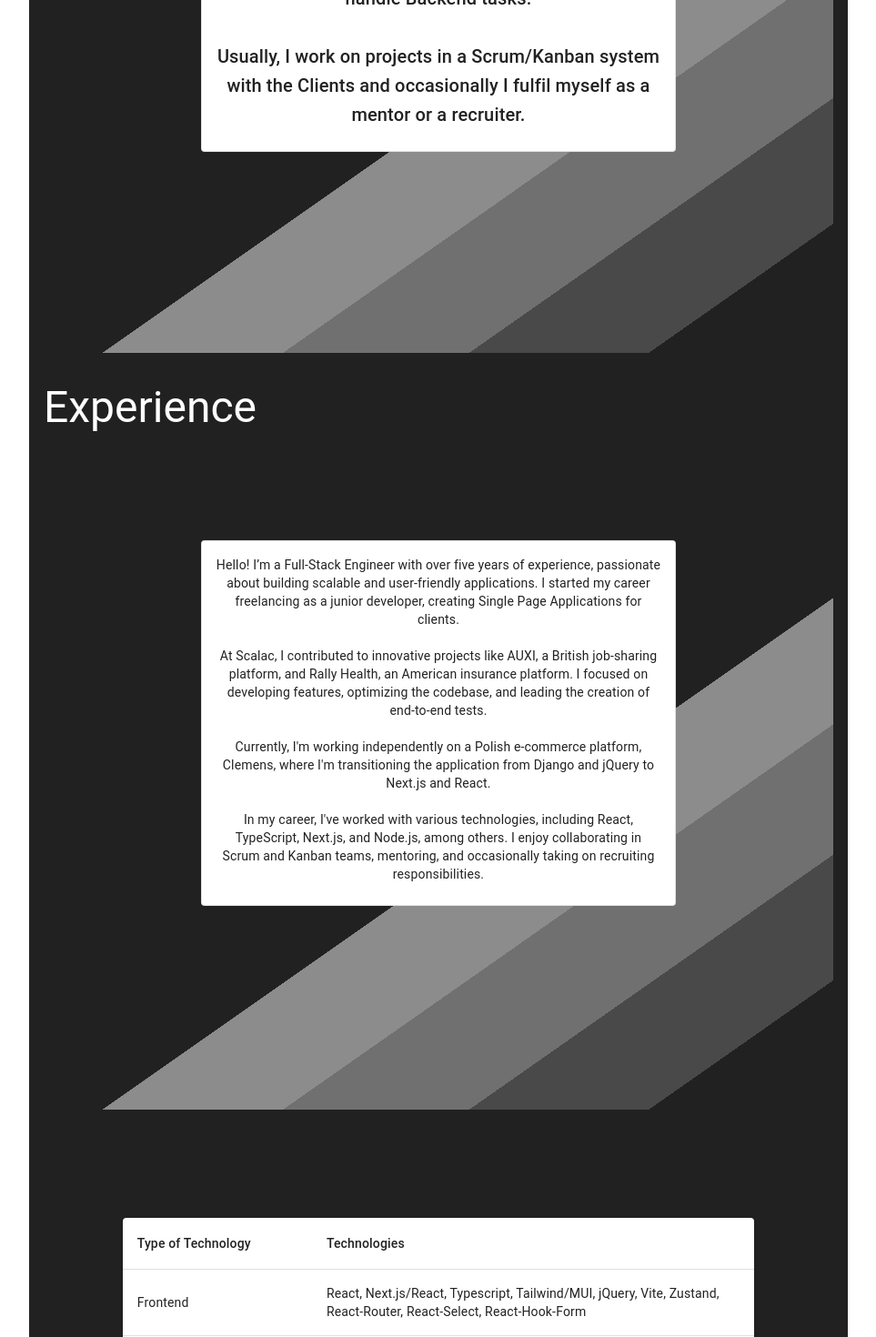
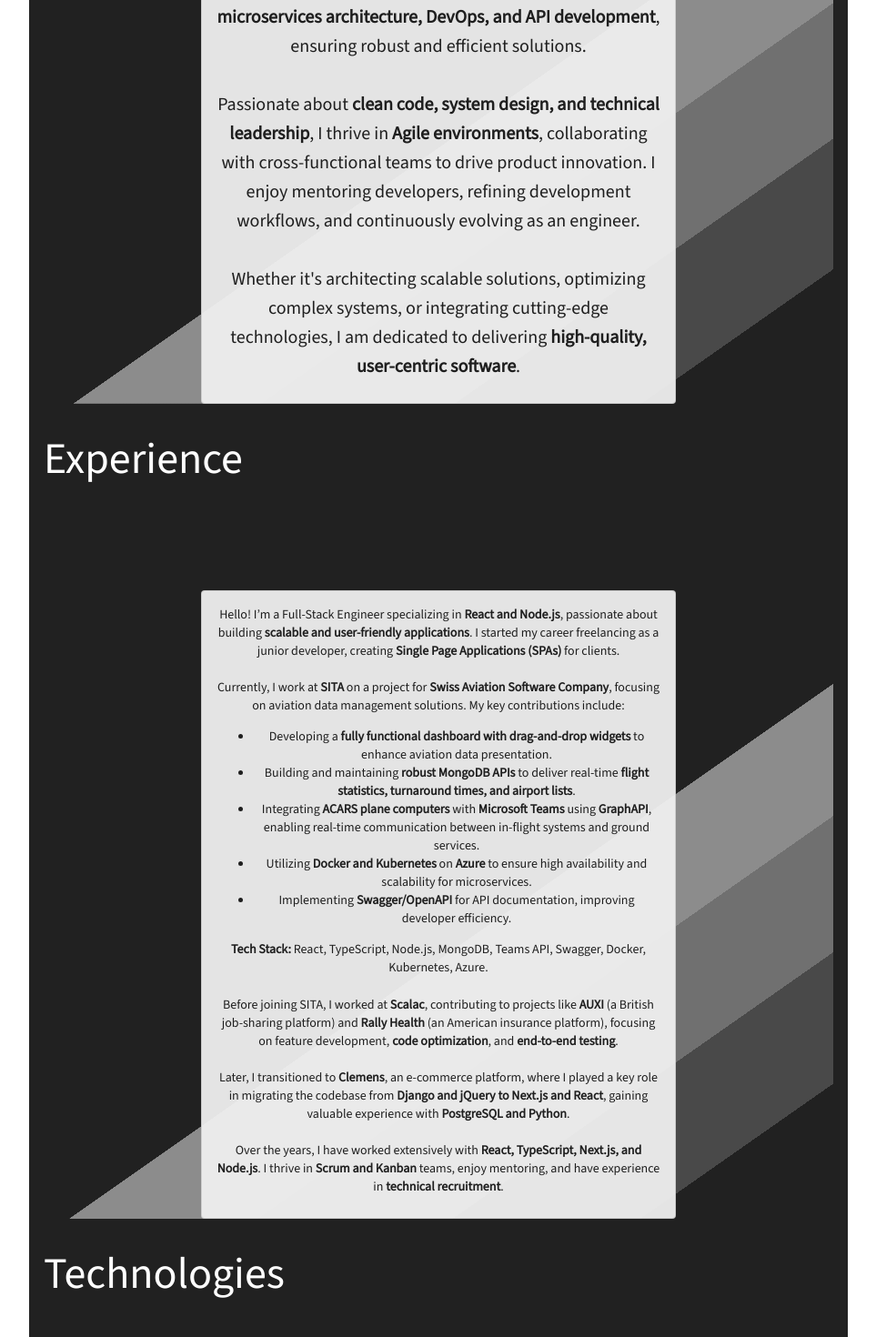
Before and after one commit to DariuszSikorra/portfolio-mk4, a React (Vite) app: page / in a window 1280 px wide. Shown: the part 1260-2730 px from the top of the page at 91% size, without its empty margins (158-1121 px from the left). Built offline with nearby package versions, Linux system fonts and the light colour scheme.

Commit message:
Fonts fixes, styling

```diff
--- a/package.json
+++ b/package.json
@@ -13,6 +13,7 @@
     "@apollo/client": "^3.8.9",
     "@emotion/react": "^11.11.4",
     "@emotion/styled": "^11.11.5",
+    "@fontsource/source-sans-3": "^5.2.5",
     "@mui/icons-material": "^5.15.16",
     "@mui/material": "^5.15.16",
     "@types/styled-components": "^5.1.34",
--- a/src/components/Technologies/TechnologyTable.tsx
+++ b/src/components/Technologies/TechnologyTable.tsx
@@ -5,7 +5,8 @@
   TableHead,
   TableRow,
   Paper,
-  styled,
+  TableContainer,
+  Typography,
 } from "@mui/material";
 
 const technologyData = [
@@ -13,8 +14,8 @@
     category: "Frontend",
     technologies: [
       "React",
-      "Next.js/React",
-      "Typescript",
+      "Next.js",
+      "TypeScript",
       "Tailwind/MUI",
       "jQuery",
       "Vite",
@@ -30,64 +31,66 @@
   },
   {
     category: "DevOps",
-    technologies: ["Docker", "Datadog", "Swagger", "Puppeteer", "Webpack"],
+    technologies: [
+      "Docker",
+      "Kubernetes",
+      "Azure",
+      "AWS",
+      "Datadog",
+      "Swagger",
+      "Puppeteer",
+      "Webpack",
+    ],
   },
   {
     category: "APIs & Middleware",
-    technologies: ["REST", "GraphQL(Apollo)", "Socket.io", "Websockets"],
+    technologies: ["REST", "GraphQL (Apollo)", "Socket.io", "WebSockets"],
+  },
+  { category: "Authentication", technologies: ["Keycloak", "RocketChat"] },
+  { category: "State Management", technologies: ["Redux Toolkit", "Zustand"] },
+  { category: "Testing & CI", technologies: ["Jest", "Cypress", "GitHub CI"] },
+  {
+    category: "Design & Collaboration",
+    technologies: ["Figma", "Scrum (Agile)"],
   },
   {
-    category: "Authentication & Communication",
-    technologies: ["Keycloak", "Rocketchat"],
-  },
-  {
-    category: "State Management",
-    technologies: ["Redux (Redux Toolkit)", "Zustand"],
-  },
-  {
-    category: "Testing & CI",
-    technologies: ["Jest", "Cypress (from Webdriver.io)", "GitHub CI"],
-  },
-  { category: "Design & Prototyping", technologies: ["Figma"] },
-  {
-    category: "Project Management & Collaboration",
-    technologies: ["Scrum (Agile)"],
-  },
-  {
-    category: "Miscellaneous",
+    category: "Other",
     technologies: [
       "Microservices",
       "Web components",
       "External hosting solutions",
-      "and many other external services",
     ],
   },
 ];
 
-const StyledTableContainer = styled(Paper)`
-  width: 80%;
-`;
-
 const TechnologyTable = () => {
   return (
-    <StyledTableContainer>
-      <Table>
+    <TableContainer
+      component={Paper}
+      sx={{ maxWidth: 800, margin: "auto", mt: 4, borderRadius: 2 }}
+    >
+      <Typography variant="h6" align="center" sx={{ mt: 2, mb: 1 }}>
+        Technologies I Work With
+      </Typography>
+      <Table size="small">
         <TableHead>
-          <TableRow>
-            <TableCell>Type of Technology</TableCell>
-            <TableCell>Technologies</TableCell>
+          <TableRow sx={{ backgroundColor: "#f5f5f5" }}>
+            <TableCell sx={{ fontWeight: "bold" }}>Category</TableCell>
+            <TableCell sx={{ fontWeight: "bold" }}>Technologies</TableCell>
           </TableRow>
         </TableHead>
         <TableBody>
           {technologyData.map((category, index) => (
             <TableRow key={index}>
-              <TableCell>{category.category}</TableCell>
+              <TableCell sx={{ fontWeight: "bold", whiteSpace: "nowrap" }}>
+                {category.category}
+              </TableCell>
               <TableCell>{category.technologies.join(", ")}</TableCell>
             </TableRow>
           ))}
         </TableBody>
       </Table>
-    </StyledTableContainer>
+    </TableContainer>
   );
 };
 
--- a/src/main.tsx
+++ b/src/main.tsx
@@ -1,7 +1,12 @@
-import ReactDOM from 'react-dom';
-import App from './App';
+import ReactDOM from "react-dom";
+import App from "./App";
+import "@fontsource/source-sans-3";
+import { ThemeProvider } from "@mui/material";
+import theme from "./theme";
 
 ReactDOM.render(
-    <App />,
-  document.getElementById('root')
+  <ThemeProvider theme={theme}>
+    <App />
+  </ThemeProvider>,
+  document.getElementById("root")
 );
--- a/src/sections/Experience.section.tsx
+++ b/src/sections/Experience.section.tsx
@@ -18,19 +18,73 @@
     <SectionWrapper>
       <Title text="Experience" />
       <StyledSection>
-      <StyledTitlePaper variant="outlined">
+        <StyledTitlePaper variant="outlined">
           <CardContent>
             <Typography component="p" variant="body2" align="center">
-              Hello! I’m a Full-Stack Engineer with over five years of experience, passionate about building scalable and user-friendly applications.
-              I started my career freelancing as a junior developer, creating Single Page Applications for clients.
-              <br /><br />
-              At Scalac, I contributed to innovative projects like AUXI, a British job-sharing platform, and Rally Health, an American insurance platform.
-              I focused on developing features, optimizing the codebase, and leading the creation of end-to-end tests.
-              <br /><br />
-              Currently, I'm working independently on a Polish e-commerce platform, Clemens, where I'm transitioning the application from Django and jQuery to Next.js and React.
-              <br /><br />
-              In my career, I've worked with various technologies, including React, TypeScript, Next.js, and Node.js, among others.
-              I enjoy collaborating in Scrum and Kanban teams, mentoring, and occasionally taking on recruiting responsibilities.
+              Hello! I’m a Full-Stack Engineer specializing in{" "}
+              <strong>React and Node.js</strong>, passionate about building{" "}
+              <strong>scalable and user-friendly applications</strong>. I
+              started my career freelancing as a junior developer, creating{" "}
+              <strong>Single Page Applications (SPAs)</strong> for clients.
+              <br />
+              <br />
+              Currently, I work at <strong>SITA</strong> on a project for{" "}
+              <strong>Swiss Aviation Software Company</strong>, focusing on
+              aviation data management solutions. My key contributions include:
+              <ul>
+                <li>
+                  Developing a{" "}
+                  <strong>
+                    fully functional dashboard with drag-and-drop widgets
+                  </strong>{" "}
+                  to enhance aviation data presentation.
+                </li>
+                <li>
+                  Building and maintaining <strong>robust MongoDB APIs</strong>{" "}
+                  to deliver real-time{" "}
+                  <strong>
+                    flight statistics, turnaround times, and airport lists
+                  </strong>
+                  .
+                </li>
+                <li>
+                  Integrating <strong>ACARS plane computers</strong> with{" "}
+                  <strong>Microsoft Teams</strong> using{" "}
+                  <strong>GraphAPI</strong>, enabling real-time communication
+                  between in-flight systems and ground services.
+                </li>
+                <li>
+                  Utilizing <strong>Docker and Kubernetes</strong> on{" "}
+                  <strong>Azure</strong> to ensure high availability and
+                  scalability for microservices.
+                </li>
+                <li>
+                  Implementing <strong>Swagger/OpenAPI</strong> for API
+                  documentation, improving developer efficiency.
+                </li>
+              </ul>
+              <strong>Tech Stack:</strong> React, TypeScript, Node.js, MongoDB,
+              Teams API, Swagger, Docker, Kubernetes, Azure.
+              <br />
+              <br />
+              Before joining SITA, I worked at <strong>Scalac</strong>,
+              contributing to projects like <strong>AUXI</strong> (a British
+              job-sharing platform) and <strong>Rally Health</strong> (an
+              American insurance platform), focusing on feature development,{" "}
+              <strong>code optimization</strong>, and{" "}
+              <strong>end-to-end testing</strong>.
+              <br />
+              <br />
+              Later, I transitioned to <strong>Clemens</strong>, an e-commerce
+              platform, where I played a key role in migrating the codebase from{" "}
+              <strong>Django and jQuery to Next.js and React</strong>, gaining
+              valuable experience with <strong>PostgreSQL and Python</strong>.
+              <br />
+              <br />
+              Over the years, I have worked extensively with{" "}
+              <strong>React, TypeScript, Next.js, and Node.js</strong>. I thrive
+              in <strong>Scrum and Kanban</strong> teams, enjoy mentoring, and
+              have experience in <strong>technical recruitment</strong>.
             </Typography>
           </CardContent>
         </StyledTitlePaper>
--- a/src/sections/Summary.section.tsx
+++ b/src/sections/Summary.section.tsx
@@ -5,7 +5,7 @@
 import React from "react";
 
 const StyledSection = styled(SectionContainer)`
-  padding-top: 25%;
+  padding-top: 20%;
 `;
 
 const StyledTitlePaper = styled(TitleContainer)`
@@ -16,21 +16,40 @@
 const Summary: React.FC = () => {
   return (
     <SectionWrapper>
-      <Title text="About me" />
+      <Title text="About Me" />
       <StyledSection>
         <StyledTitlePaper variant="outlined">
           <CardContent>
             <Typography component="h6" variant="h6" align="center">
-              Hello! I’m a JavaScript Engineer with 5 years of work experience.
+              <strong>Full-Stack Engineer</strong> specializing in{" "}
+              <strong>React, Next.js, and Node.js</strong>, with{" "}
+              <strong>5+ years of experience</strong> in building scalable,
+              high-performance web applications.
+              <br />
+              <br />I have a strong background in both{" "}
+              <strong>Frontend and Backend development</strong>, crafting
+              seamless user experiences and optimizing system performance. My
+              expertise extends to{" "}
+              <strong>
+                microservices architecture, DevOps, and API development
+              </strong>
+              , ensuring robust and efficient solutions.
               <br />
               <br />
-              I work primarily in a Frontend (React, Typescript, Next.js)
-              environment but occasionally use Node.js to handle Backend tasks.
+              Passionate about{" "}
+              <strong>
+                clean code, system design, and technical leadership
+              </strong>
+              , I thrive in <strong>Agile environments</strong>, collaborating
+              with cross-functional teams to drive product innovation. I enjoy
+              mentoring developers, refining development workflows, and
+              continuously evolving as an engineer.
               <br />
               <br />
-              Usually, I work on projects in a Scrum/Kanban system with the
-              Clients and occasionally I fulfil myself as a mentor or a
-              recruiter.
+              Whether it's architecting scalable solutions, optimizing complex
+              systems, or integrating cutting-edge technologies, I am dedicated
+              to delivering <strong>high-quality, user-centric software</strong>
+              .
             </Typography>
           </CardContent>
         </StyledTitlePaper>
--- a/src/sections/Technologies.section.tsx
+++ b/src/sections/Technologies.section.tsx
@@ -3,15 +3,17 @@
 import { styled } from "@mui/material";
 import SectionWrapper from "components/shared/SectionContainer";
 import React from "react";
+import Title from "@/components/shared/Title";
 
 const StyledSection = styled(SectionContainer)`
-  padding-top: 10%;
+  padding-top: 40%;
   justify-content: center;
 `;
 
 const Technologies: React.FC = () => {
   return (
     <SectionWrapper>
+      <Title text="Technologies" />
       <StyledSection>
         <TechnologyTable />
       </StyledSection>
--- a/src/theme.ts
+++ b/src/theme.ts
@@ -4,21 +4,16 @@
   palette: {
     background: {
       default: "#494953",
-      paper: "rgb(140, 140, 140)",
+      paper: "rgba(240, 240, 240, 0.95)",
     },
   },
   typography: {
     fontFamily: [
-      "-apple-system",
-      "BlinkMacSystemFont",
-      '"Segoe UI"',
+      '"Source Sans 3"',
       "Roboto",
       '"Helvetica Neue"',
       "Arial",
       "sans-serif",
-      '"Apple Color Emoji"',
-      '"Segoe UI Emoji"',
-      '"Segoe UI Symbol"',
     ].join(","),
   },
 });
```
Also changed, not shown: src/components/Navigation.tsx (+1 -7 lines), 1 other file (tests, documents, lock files or other folders).
